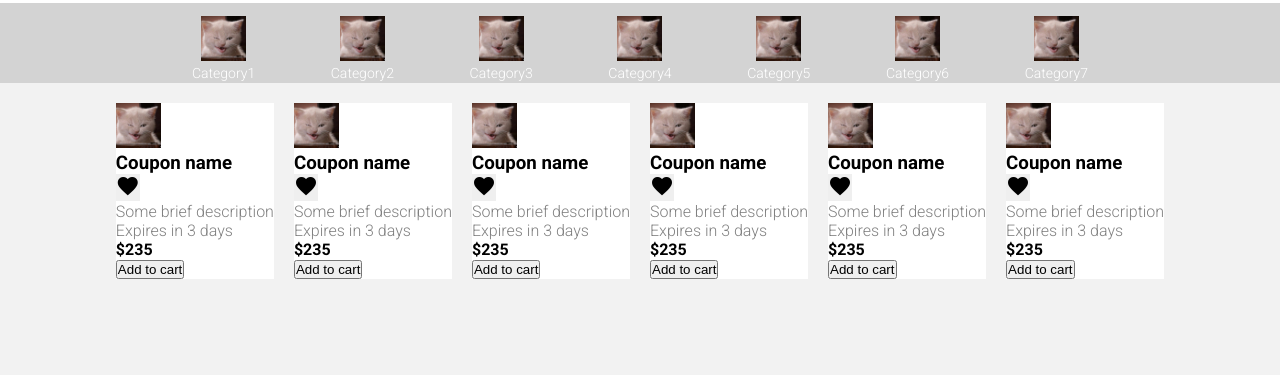
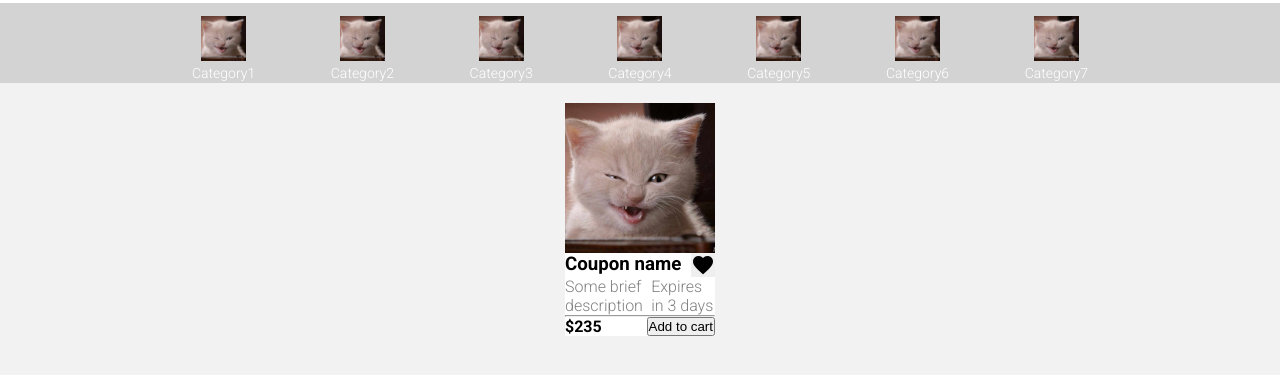
Before and after one commit to SofiaT137/EPAM_FRONT_NOT_REACT, a plain HTML site: page HTML/mainPage.html in a window 1280 px wide. Shown: the part 67-442 px from the top of the page. Drawn offline with Linux system fonts and the light colour scheme.

Commit message:
Almost done 1st part of 7th module

```diff
--- a/CSS/checkout.css
+++ b/CSS/checkout.css
@@ -8,6 +8,7 @@ html, body {
     height: 100%;
 }
 
+
 body {
     font-family: 'Roboto', sans-serif;
     background-color: white;
@@ -16,12 +17,14 @@ body {
 
 img {
     width: 100px;
+    height: 100px;
     object-fit: cover;
 }
 
 hr{
-    width: 40%;
+    width: 60%;
     color: grey;
+    margin-top: 20px;
 }
 
 button {
@@ -47,11 +50,10 @@ button {
 
 .container {
     display: flex;
-    flex-direction: row;
-    justify-content: center;
+    flex-direction: column;
     align-items: center;
     padding-top: 10px;
-    width: 300px;
+    width: 50%;
     gap: 30px;
 }
 
@@ -65,3 +67,26 @@ button {
     color: white;
     border: none;
 }
+
+.wrapper {
+    width: 100%;
+    margin: 0 auto;
+    display: flex;
+    flex-direction: column;
+    align-items: center;
+}
+
+.colunmOne{
+    display: flex;
+    gap: 20px;
+    align-items: center;
+    justify-content: space-between;
+}
+
+.itemDescription {
+    display: flex;
+    flex-direction: column;
+    font-size: 20px;
+    width: 70%;
+    padding-right: 50px;
+}
--- a/CSS/itemDetails.css
+++ b/CSS/itemDetails.css
@@ -10,28 +10,25 @@ html, body{
 
 body {
     font-family: 'Roboto', sans-serif;
-    background-color: #fff;
+    background-color: lightgrey;
 }
 
 section {
-    background-color: lightgrey;
     position: relative;
-    height: 100%;
 }
 
 img{
-    width: 60%;
+    width: 70%;
     height: 300px;
     object-fit: cover;
 }
 
 .container {
-    height: 100%;
     display: flex;
     flex-wrap: wrap;
     justify-content: space-between;
     align-self: flex-start;
-    padding: 20px 50px;
+    padding: 20px 150px;
 }
 
 .couponInfo {
@@ -46,7 +43,8 @@ img{
 }
 
 .itemDescription {
-    width: 60%;
+    width: 70%;
+    padding-top: 20px;
 }
 
 .timeLeftToBuy {
@@ -83,3 +81,44 @@ img{
 .cartIcon > span {
     color: #6fd098;
 }
+
+
+@media (max-width:768px) {
+
+    img {
+        width: 80%;
+        height: auto;
+    }
+
+    .container {
+        padding: 20px 10px;
+        justify-content: center;
+    }
+
+    .couponInfo {
+        margin-top: 20px;
+    }
+
+    .itemDescription {
+        width: 80%;
+        margin-top: 20px;
+    }
+
+}
+@media (max-width:321px) {
+
+    img {
+        width: 300px;
+        height: auto;
+    }
+
+    .container {
+        padding: 20px 10px;
+        justify-content: center;
+    }
+
+    .itemDescription {
+        width: 100%;
+    }
+
+}
--- a/CSS/mainPage.css
+++ b/CSS/mainPage.css
@@ -44,7 +44,6 @@ img {
     align-items: center;
     padding: 20px 30px;
     gap: 20px;
-
 }
 
 .categoryWrapper {
@@ -70,4 +69,27 @@ img {
 
 .card {
     background-color: #fff;
+    display: flex;
+    flex-direction: column;
+    width: 150px;
 }
+
+.descriptionExp {
+    display: flex;
+    justify-content: space-between;
+}
+
+.addToFavorite {
+    display: flex;
+    justify-content: space-between;
+}
+
+.price {
+    display: flex;
+    justify-content: space-between;
+}
+
+.cardImage {
+    width: 100%;
+    height: 150px;
+}
--- a/HTML/mainPage.html
+++ b/HTML/mainPage.html
@@ -129,82 +129,24 @@
         </div>
         <div class="container">
             <div class="card">
-                <img src="./../images/cat1.jpg" alt="funny pic">
+                <img class="cardImage" src="./../images/cat1.jpg" alt="funny pic">
+                <div class="addToFavorite">
                     <h3>Coupon name</h3>
                     <button type="submit" class="addToFavorite">
                         <span class="material-icons">
                             favorite
                         </span>
                     </button>
+                </div>
+                <div class="descriptionExp">
                     <p>Some brief description</p>
                     <p>Expires in 3 days</p>
+                </div>
+                <hr>
+                <div class="price">
                     <h4>$235</h4>
                     <button type="submit" class="addToCart">Add to cart</button>
                 </div>
-            <div class="card">
-                <img src="./../images/cat1.jpg" alt="funny pic">
-                <h3>Coupon name</h3>
-                <button type="submit" class="addToFavorite">
-                    <span class="material-icons">
-                        favorite
-                    </span>
-                </button>
-                <p>Some brief description</p>
-                <p>Expires in 3 days</p>
-                <h4>$235</h4>
-                <button type="submit" class="addToCart">Add to cart</button>
-            </div>
-            <div class="card">
-                <img src="./../images/cat1.jpg" alt="funny pic">
-                <h3>Coupon name</h3>
-                <button type="submit" class="addToFavorite">
-                    <span class="material-icons">
-                        favorite
-                    </span>
-                </button>
-                <p>Some brief description</p>
-                <p>Expires in 3 days</p>
-                <h4>$235</h4>
-                <button type="submit" class="addToCart">Add to cart</button>
-            </div>
-            <div class="card">
-                <img src="./../images/cat1.jpg" alt="funny pic">
-                <h3>Coupon name</h3>
-                <button type="submit" class="addToFavorite">
-                    <span class="material-icons">
-                        favorite
-                    </span>
-                </button>
-                <p>Some brief description</p>
-                <p>Expires in 3 days</p>
-                <h4>$235</h4>
-                <button type="submit" class="addToCart">Add to cart</button>
-            </div>
-            <div class="card">
-                <img src="./../images/cat1.jpg" alt="funny pic">
-                <h3>Coupon name</h3>
-                <button type="submit" class="addToFavorite">
-                    <span class="material-icons">
-                        favorite
-                    </span>
-                </button>
-                <p>Some brief description</p>
-                <p>Expires in 3 days</p>
-                <h4>$235</h4>
-                <button type="submit" class="addToCart">Add to cart</button>
-            </div>
-            <div class="card">
-                <img src="./../images/cat1.jpg" alt="funny pic">
-                <h3>Coupon name</h3>
-                <button type="submit" class="addToFavorite">
-                    <span class="material-icons">
-                        favorite
-                    </span>
-                </button>
-                <p>Some brief description</p>
-                <p>Expires in 3 days</p>
-                <h4>$235</h4>
-                <button type="submit" class="addToCart">Add to cart</button>
             </div>
         </div>
     </section>
```
Also changed, not shown: CSS/createNewItem.css (+13 -1 lines), HTML/checkout.html (+19 -17 lines), HTML/itemDetails.html (+1 -1 lines), images/funnyCat8.jpg (added). Lines whose indentation alone changed are shown as unchanged.
